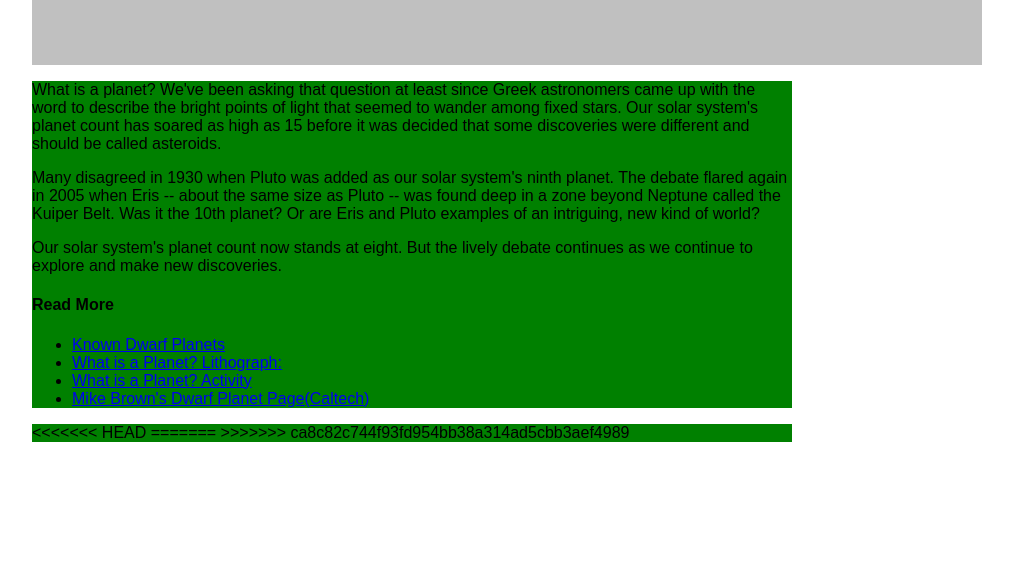
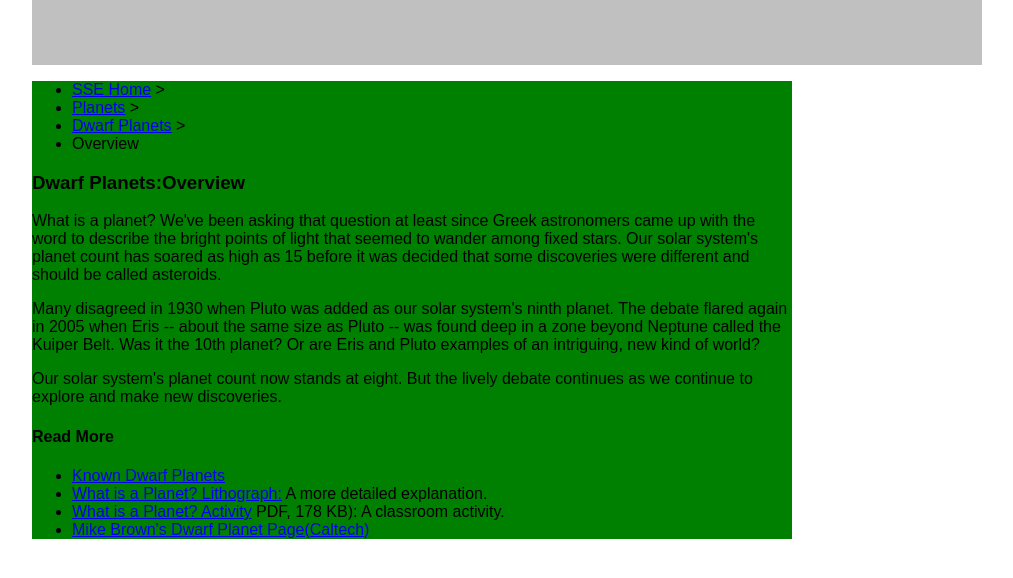
Before and after one commit to millerkatiej/NASA, a plain HTML site: page index.html in a window 1280 px wide. Shown: the whole page, without its empty margins (128-1141 px from the left). Drawn offline with Linux system fonts and the light colour scheme.

Commit message:
more html changes

```diff
--- a/index.html
+++ b/index.html
@@ -17,6 +17,15 @@
 
 		<section>
 
+			<ul>
+				<li><a href="#">SSE Home</a> > </li>
+				<li><a href="#">Planets</a> > </li>
+				<li><a href="#">Dwarf Planets</a> > </li>
+				<li>Overview</li>
+			</ul>
+
+			<h3>Dwarf Planets:Overview</h3>
+
 			<p>
 				What is a planet? We've been asking that question at least since Greek astronomers came up with the word to describe the bright points of light that seemed to wander among fixed stars. Our solar system's planet count has soared as high as 15 before it was decided that some discoveries were different and should be called asteroids.
 			</p>
@@ -32,8 +41,8 @@
 			<h4>Read More</h4>
 			<ul>
 				<li><a href="#">Known Dwarf Planets</a></li>
-				<li><a href="#">What is a Planet? Lithograph:</a></li>
-				<li><a href="#">What is a Planet? Activity</a></li>
+				<li><a href="#">What is a Planet? Lithograph:</a> A more detailed explanation.</li>
+				<li><a href="#">What is a Planet? Activity</a> PDF, 178 KB): A classroom activity.</li>
 				<li><a href="#">Mike Brown's Dwarf Planet Page(Caltech)</a></li>
 			</ul>
 
@@ -44,11 +53,7 @@
 		<section>
 
 			<aside>
-<<<<<<< HEAD
 
-=======
-
->>>>>>> ca8c82c744f93fd954bb38a314ad5cbb3aef4989
 
 			</aside>
 
```
